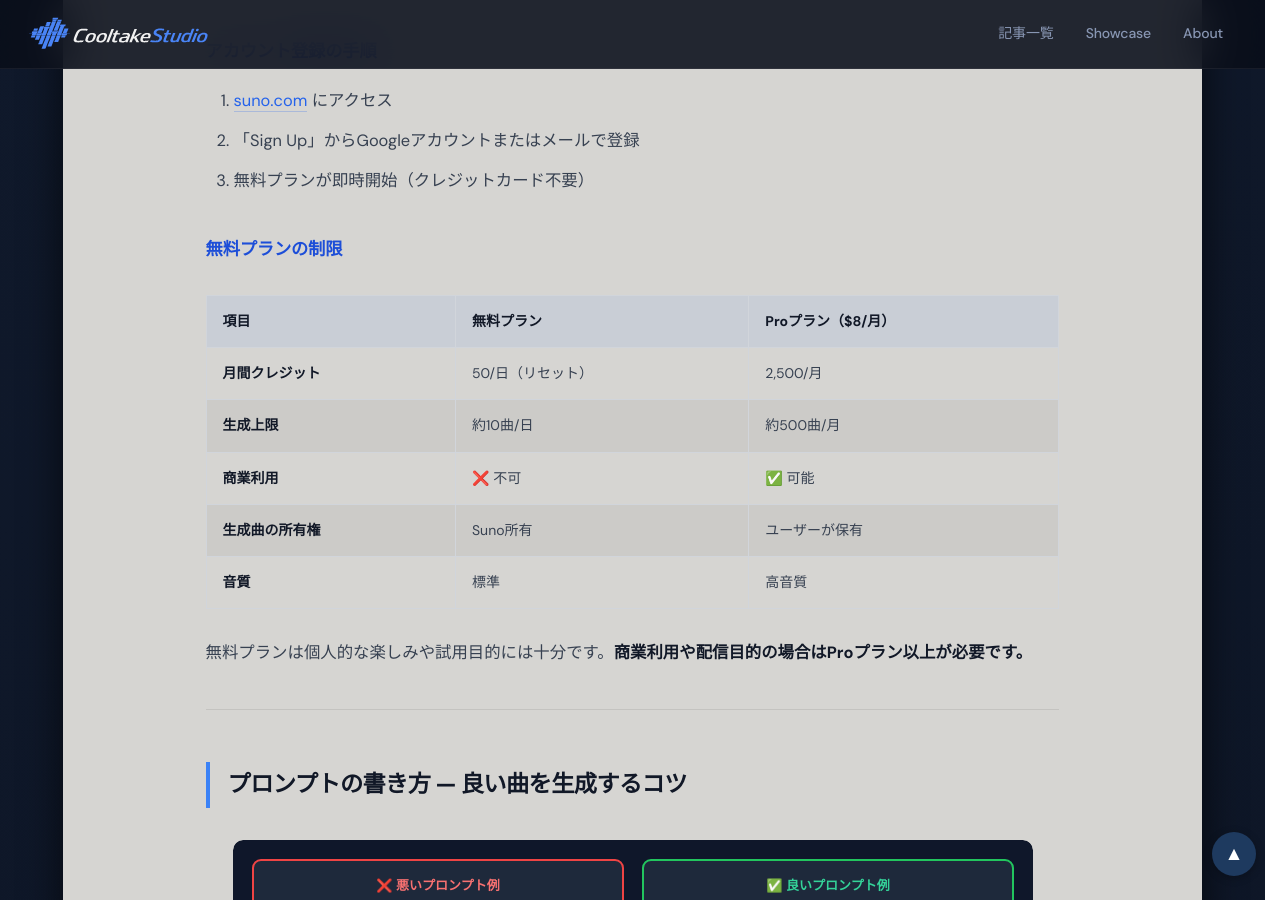
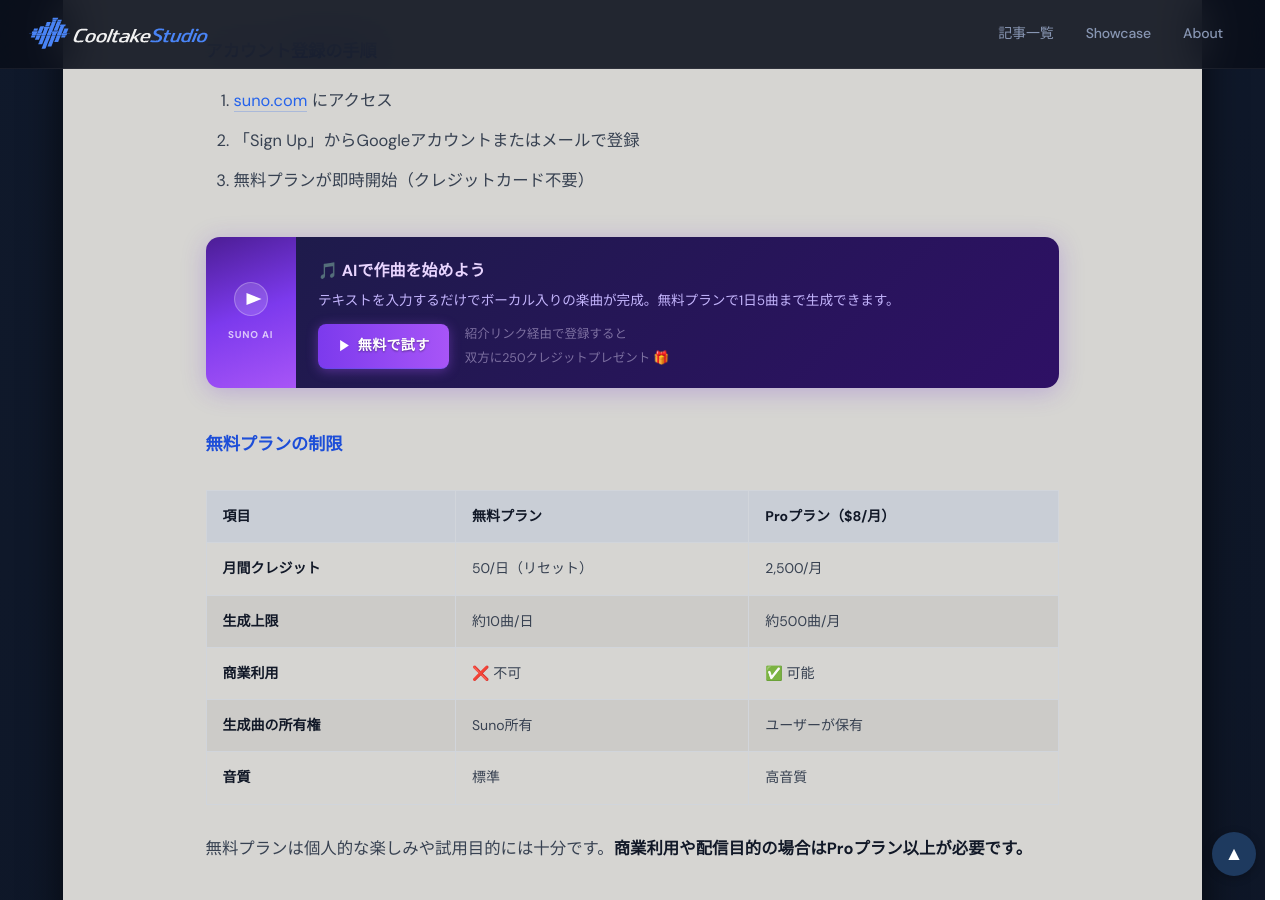
Before and after one commit to cooltake/cooltake-staging, a Jekyll site: the page built from _posts/2026-05-24-suno-ai-music-guide.md, in a window 1280 px wide and 900 px high, scrolled down 1089 px. Built offline with Jekyll 4.4.1, drawn with Linux system fonts in a browser that asks for light colours; some web fonts are replaced.

Commit message:
Suno AI音楽生成ガイド: 登録手順直後に紹介リンクCTAを追加
アカウント登録セクションで初めて紹介リンクの特典を提示し、
登録後に気づく事態を防ぐ（hiro指摘・記事末尾のCTAと同じバナーを複製）

```diff
--- a/_posts/2026-05-24-suno-ai-music-guide.md
+++ b/_posts/2026-05-24-suno-ai-music-guide.md
@@ -29,6 +29,8 @@
 1. [suno.com](https://suno.com) にアクセス
 2. 「Sign Up」からGoogleアカウントまたはメールで登録
 3. 無料プランが即時開始（クレジットカード不要）
+
+{% include suno-cta.html %}
 
 ### 無料プランの制限
 
```
